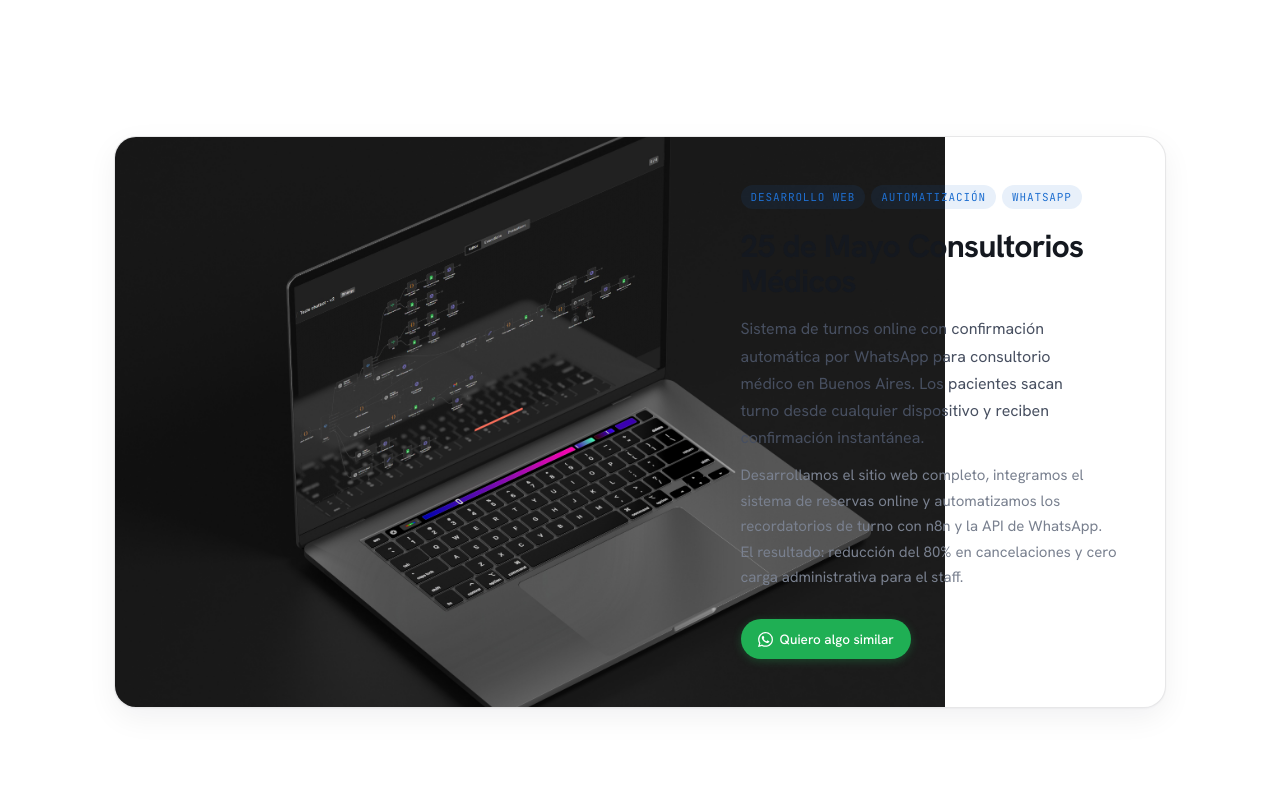
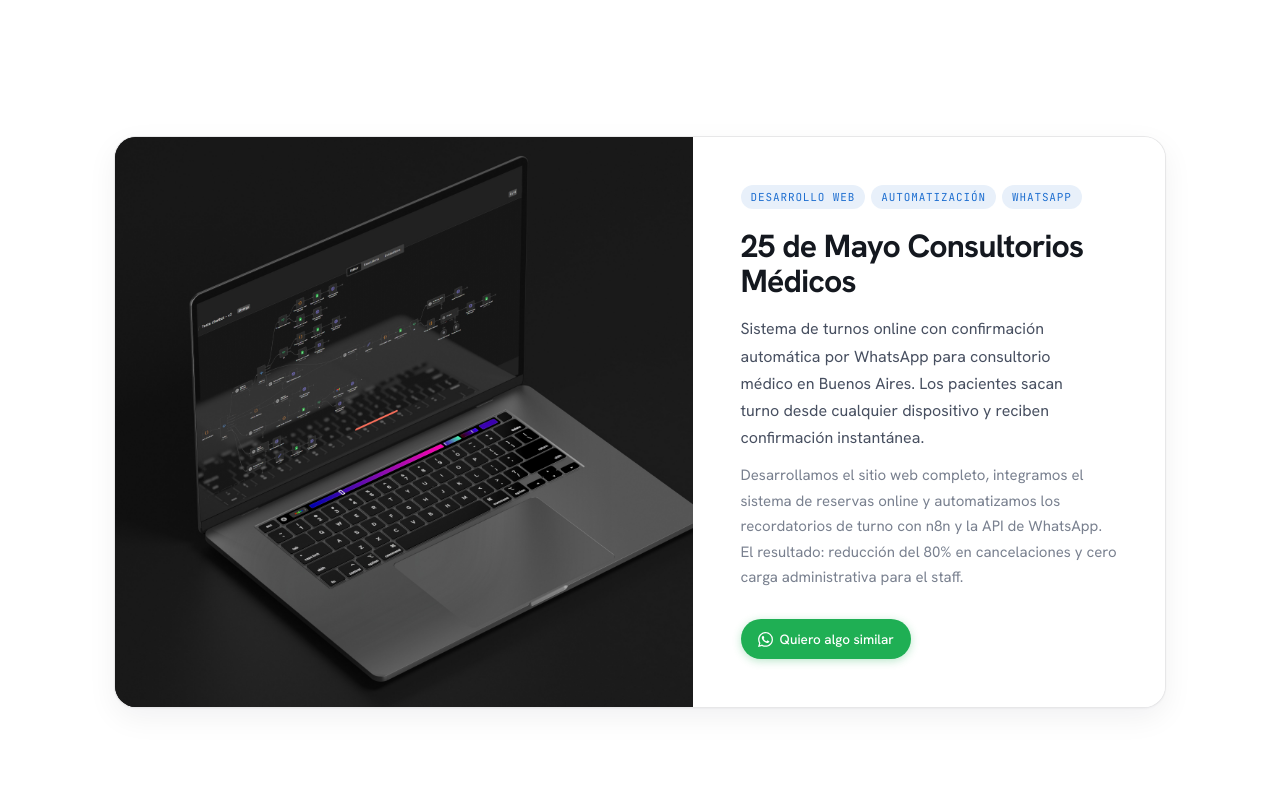
Before and after one commit to mauricioillobre-droid/orbita-digital, a Next.js app in the folder orbita-digital-v2/: page /trabajos in a window 1280 px wide. Shown: the part 440-1240 px from the top of the page. Built offline with nearby package versions, Linux system fonts and the light colour scheme.

Commit message:
fix: trabajos layout definitivo — article=grid, image fill+position:relative estilo Hostinger
Co-Authored-By: Claude Sonnet 4.6 <noreply@anthropic.com>

```diff
--- a/orbita-digital-v2/app/trabajos/page.tsx
+++ b/orbita-digital-v2/app/trabajos/page.tsx
@@ -65,21 +65,47 @@ export default function TrabajosPage() {
           style={{ background: i % 2 === 0 ? 'var(--surface)' : 'var(--bg-2)' }}
         >
           <div className="container-od">
-            <article className="project-card reveal" style={{ boxShadow: 'var(--shadow-card)', borderRadius: 'var(--r-lg)', overflow: 'hidden', background: 'var(--surface)' }}>
-              <div style={{ display: 'grid', gridTemplateColumns: i % 2 === 0 ? '55% 45%' : '45% 55%', alignItems: 'stretch', minHeight: '420px' }}>
-                <div className="project-img-wrap" style={{ overflow: 'hidden', order: i % 2 === 0 ? 0 : 1, height: '100%', minHeight: '360px', background: p.imgBg ?? 'var(--bg-2)', display: 'flex', alignItems: 'center', justifyContent: 'center' }}>
+            <article
+              className="project-card reveal"
+              style={{
+                display: 'grid',
+                gridTemplateColumns: i % 2 === 0 ? '55% 45%' : '45% 55%',
+                boxShadow: 'var(--shadow-card)',
+                borderRadius: 'var(--r-lg)',
+                overflow: 'hidden',
+                minHeight: '440px',
+              }}
+            >
+              {/* Imagen — position:relative + fill para llenar la celda completamente */}
+              <div
+                style={{
+                  position: 'relative',
+                  order: i % 2 === 0 ? 0 : 1,
+                  background: p.imgBg ?? 'var(--bg-2)',
+                  minHeight: '380px',
+                }}
+              >
                 <Image
                   src={p.image}
                   alt={p.alt}
-                    width={800}
-                    height={600}
-                    className="project-img"
+                  fill
                   priority={p.priority}
                   sizes="(max-width: 768px) 100vw, 55vw"
-                    style={{ objectFit: p.imgFit ?? 'cover', objectPosition: 'center', width: '100%', height: '100%' }}
+                  style={{ objectFit: p.imgFit ?? 'cover', objectPosition: 'center' }}
                 />
               </div>
-                <div style={{ padding: 'clamp(28px, 4vw, 48px)', display: 'flex', flexDirection: 'column', justifyContent: 'center', order: i % 2 === 0 ? 1 : 0 }}>
+
+              {/* Texto */}
+              <div
+                style={{
+                  order: i % 2 === 0 ? 1 : 0,
+                  padding: 'clamp(28px, 4vw, 48px)',
+                  display: 'flex',
+                  flexDirection: 'column',
+                  justifyContent: 'center',
+                  background: 'var(--surface)',
+                }}
+              >
                 <div style={{ display: 'flex', flexWrap: 'wrap', gap: '6px', marginBottom: '20px' }}>
                   {p.tags.map(t => (
                     <span key={t} style={{ fontFamily: 'var(--font-mono)', fontSize: '11px', letterSpacing: '0.08em', textTransform: 'uppercase', color: 'var(--accent)', background: 'var(--accent-soft)', padding: '4px 10px', borderRadius: '99px' }}>{t}</span>
@@ -102,7 +128,6 @@ export default function TrabajosPage() {
                   </svg>
                   Quiero algo similar
                 </a>
-                </div>
               </div>
             </article>
           </div>
```
Lines whose indentation alone changed are shown as unchanged.
